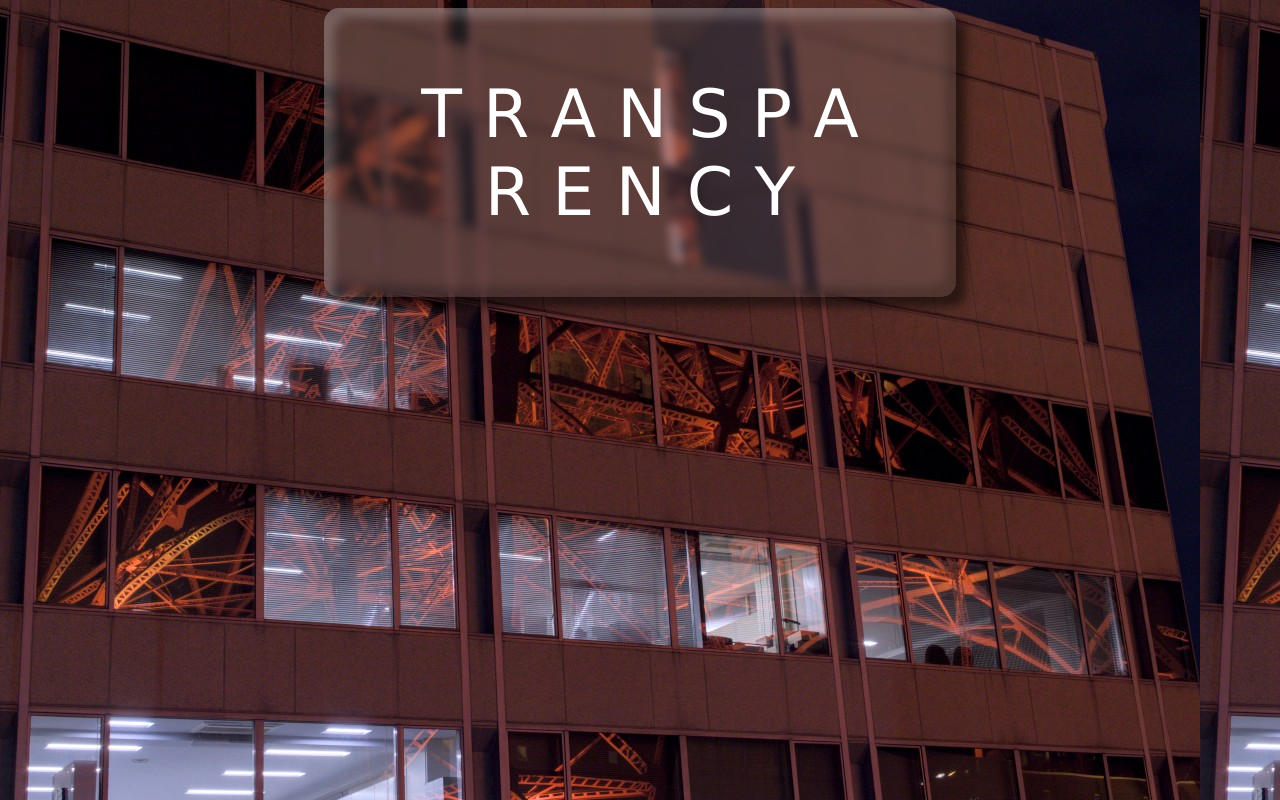
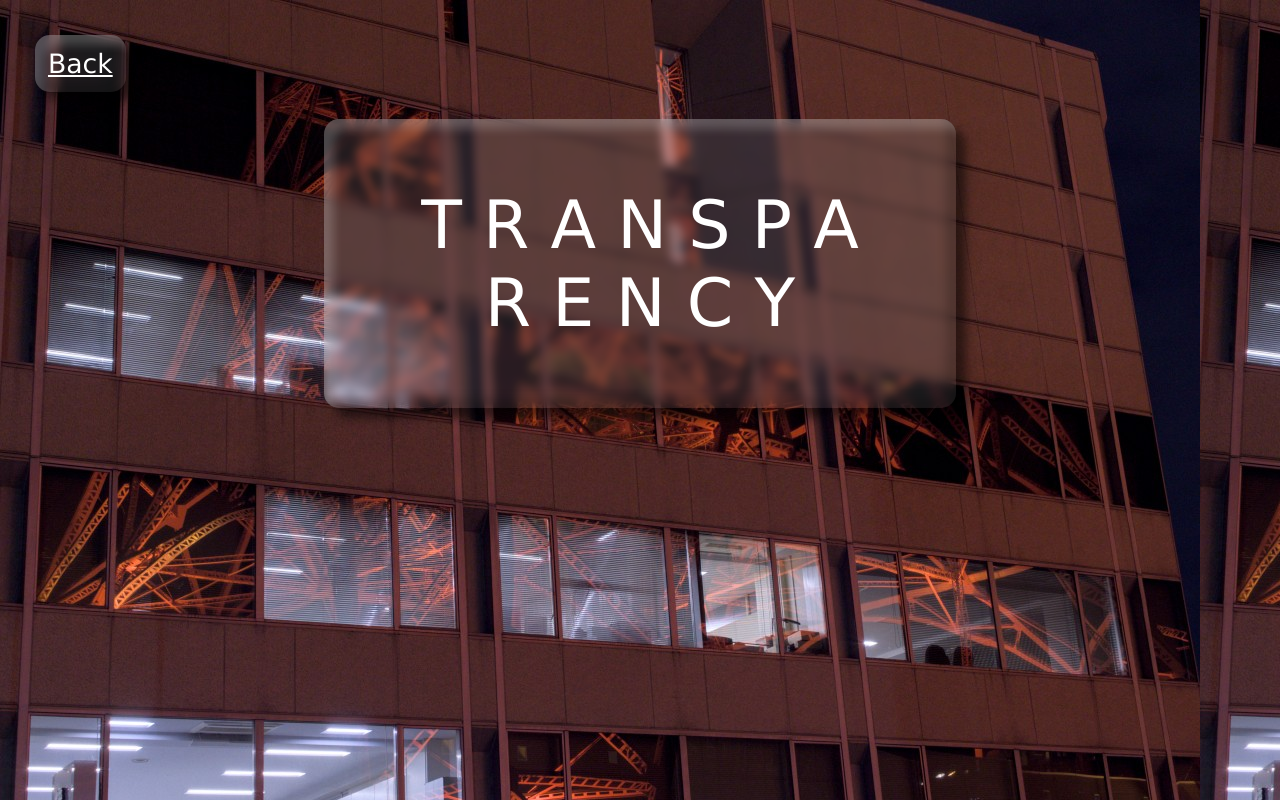
Before and after one commit to Trivernis/website-frontend, a SvelteKit app: page /wwt-25/transparency in a window 1280 px wide. Shown: the top 800 px of the page. Built offline with nearby package versions, Linux system fonts and the light colour scheme.

Commit message:
Improve transparency entry

```diff
--- a/src/lib/buttons.ts
+++ b/src/lib/buttons.ts
@@ -42,6 +42,11 @@ export default [
 		alt: "sevs funhouse",
 		href: "https://zoneoffun.neocities.org/",
 	},
+	{
+		src: "https://octothorp.es/badge.png",
+		href: "https://octothorp.es",
+		alt: "Badge for the Octothorpes main ring",
+	},
 ] as {
 	src: string;
 	alt: string;
--- a/src/routes/(plain)/wwt-25/transparency/+page.svelte
+++ b/src/routes/(plain)/wwt-25/transparency/+page.svelte
@@ -3,6 +3,7 @@
 </script>
 
 <div class="backdrop"></div>
+<a class="button glass" href="./">Back</a>
 <ContainerSlim>
   <div class="glass">T R A N S P A R E N C Y</div>
   <div class="glass roundest">Let</div>
@@ -38,6 +39,16 @@
       inset 10px 10px 10px rgba(255, 255, 255, 0.2),
       inset -10px -10px 10px rgba(0, 0, 0, 0.2),
       10px 10px 10px rgba(0, 0, 0, 0.5);
+
+    &.button {
+      padding: 0.5em;
+      font-size: 20pt;
+      margin: 1em;
+      margin-right: auto;
+      display: inline-block;
+      position: sticky;
+      top: 0;
+    }
   }
 
   .roundest {
@@ -47,5 +58,6 @@
   .clear {
     background-color: rgba(255, 255, 255, 0);
     color: rgba(255, 255, 255, 0.2);
+    margin-bottom: calc(50vh - 1em - 25pt);
   }
 </style>
```
Also changed, not shown: biome.json (+3 -5 lines), src/routes/(app)/wwt-25/+page.svelte (renamed from src/routes/(plain)/wwt-25/+page.svelte, +8 -1 lines).
